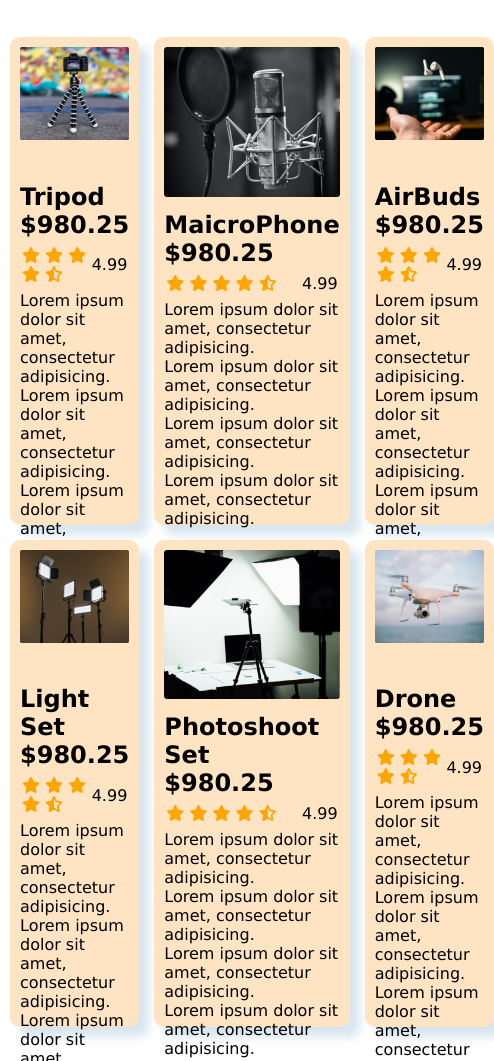
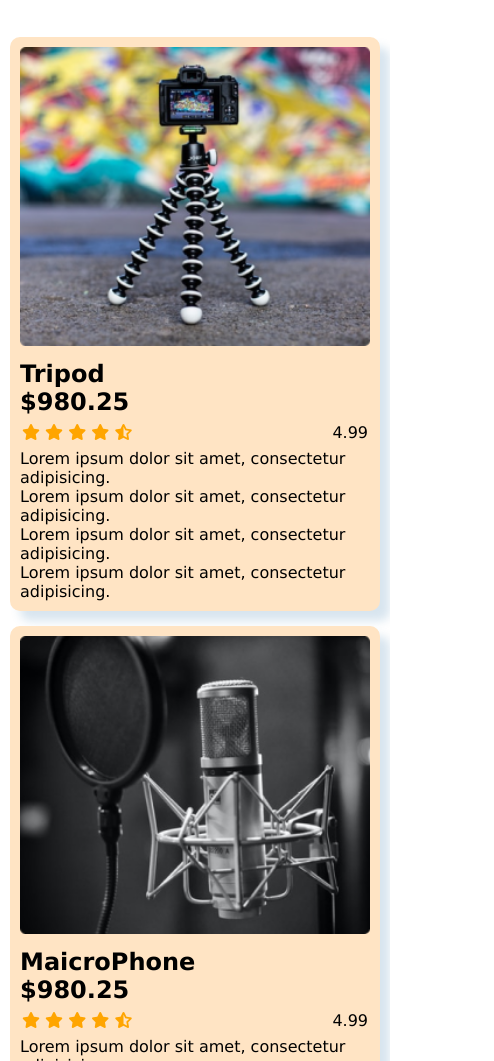
Before and after one commit to mdtanvircse572/Electronic-Gear, a plain HTML site: page index.html in a window 390 px wide. Shown: the part 543-1604 px from the top of the page, 494 px wide, since content can reach past the window. Drawn offline with Linux system fonts and the light colour scheme.

Commit message:
responsive done

```diff
--- a/styles/responsive.css
+++ b/styles/responsive.css
@@ -11,9 +11,9 @@
     left: 25%;
     top: 38%;
   }
-  /* .popular-main {
+  .popular-main {
     grid-template-columns: repeat(2, 1fr);
-  } */
+  }
 }
 
 /* smaller device */
@@ -37,7 +37,7 @@
     left: 35%;
     top: 40%;
   }
-  /* .popular-main{
+  .popular-main{
     grid-template-columns: repeat(1, 1fr);
-  } */
+  }
 }
```
